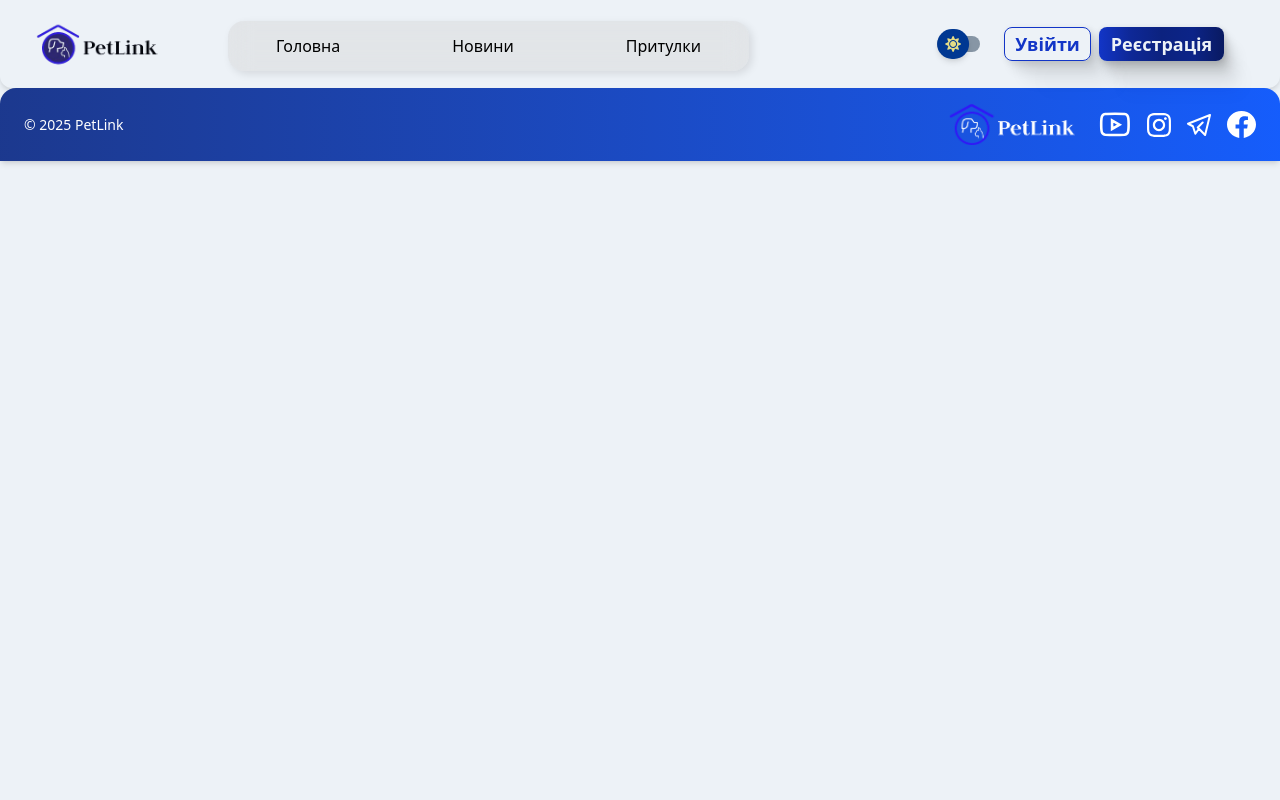
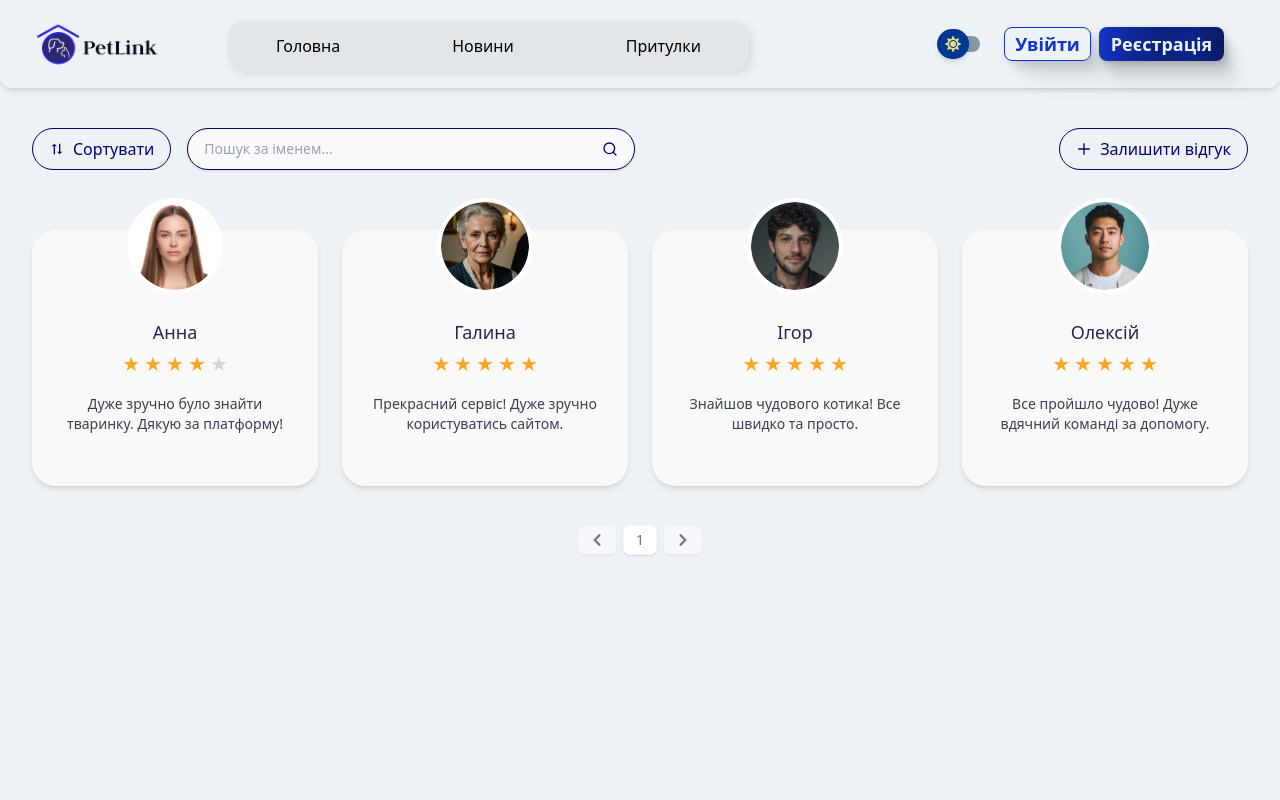
Before and after one commit to Miar0/Django-React-3DN, a React (Vite) app in the folder frontend/: page /reviews in a window 1280 px wide. Shown: the top 800 px of the page. Built offline with nearby package versions, Linux system fonts and the light colour scheme.

Commit message:
feat:create review and view reviews

```diff
--- a/frontend/src/App.jsx
+++ b/frontend/src/App.jsx
@@ -17,6 +17,8 @@ import DashboardShelter from './pages/DashboardShelter';
 import Footer from './components/Footer'
 import ResetPasswordForm from "./components/ResetPasswordForm";
 import useDisableScroll from './hooks/useDisableScroll'
+import ReviewsPage from './pages/ReviewsShelter'
+import CreateReviewsShelter from "./pages/CreateReviewsShelter";
 
 function App() {
     const [modalType, setModalType] = useState(null)
@@ -47,6 +49,8 @@ function App() {
                     <Route path="/shelters" element={<SheltersPage />} />
                     <Route path="/shelters/:id" element={<ShelterDetailPage />} />
                     <Route path="/dashboard/shelter" element={<DashboardShelter />} />
+                    <Route path="/reviews" element={<ReviewsPage />} />
+                    <Route path="/reviews/create" element={<CreateReviewsShelter />} />
                 </Routes>
                 <Modal isOpen={modalType !== null} onClose={closeModal}>
                     {modalType === 'login' && (
--- /dev/null
+++ b/frontend/src/components/ButtonCreateReview.jsx
@@ -0,0 +1,19 @@
+import React from 'react'
+import {HiOutlinePlus} from 'react-icons/hi'
+import {useNavigate} from 'react-router-dom'
+
+const ButtonCreate = () => {
+    const navigate = useNavigate();
+
+    return (
+        <button
+            onClick={() => navigate('/reviews/create')}
+            className="flex items-center gap-2 px-4 py-2 border border-[#07006D] rounded-full text-[#07006D] font-medium hover:bg-[#f4f4ff] transition whitespace-nowrap"
+        >
+            <HiOutlinePlus/>
+            Залишити відгук
+        </button>
+    )
+}
+
+export default ButtonCreate
--- a/frontend/src/components/SortDropdown.jsx
+++ b/frontend/src/components/SortDropdown.jsx
@@ -28,8 +28,8 @@ const SortDropdown = ({ options = defaultOptions, onChange, selected }) => {
                         <div
                             key={option.value}
                             className={`px-4 py-2 cursor-pointer hover:bg-gray-300/20 text-sm ${
-                                selected === option.value ? 'font-semibold' +
-                                    ' text-green-400' : ''
+                                selected === option.value ? 'font-semibold ' +
+                                    'text-green-400' : 'dark:text-white'
                             }`}
                             onClick={() => {
                                 onChange(option.value)
--- a/frontend/src/components/reviews/ReviewCard.jsx
+++ b/frontend/src/components/reviews/ReviewCard.jsx
@@ -2,26 +2,34 @@ import React from 'react';
 
 const ReviewCard = ({ review }) => {
     return (
-        <div className="w-72 h-60 mt-5 bg-[rgba(249,249,249,0.99)] dark:bg-[#1F1F2B]/75 rounded-3xl
-        pt-11 pb-6 px-6  flex flex-col items-center justify-center shadow-md relative ">
+        <div className="w-full max-w-xs sm:max-w-sm md:max-w-[18rem] lg:max-w-[20rem] min-h-[16rem] mt-5
+            bg-[rgba(249,249,249,0.99)] dark:bg-[#1F1F2B]/75 rounded-3xl
+            pt-12 pb-6 px-6 flex flex-col items-center justify-start shadow-md relative mx-auto">
+
             <img
                 src={review.avatar}
                 alt={review.name}
-                className="w-30 h-30 rounded-full object-cover mb-8 -mt-29 z-10"
+                className="w-24 h-24 rounded-full object-cover mb-6 -mt-20 z-10 border-4 border-white dark:border-[#1F1F2B]"
             />
 
-            <h4 className="text-lg font-medium text-[#202857] dark:text-white mb-2">
+            <h4 className="text-base sm:text-lg font-medium text-[#202857] dark:text-white mb-1 text-center">
                 {review.name}
             </h4>
 
-            <div className="flex">
+            <div className="flex justify-center space-x-1 mb-2">
                 {Array.from({ length: 5 }).map((_, i) => (
                     <span key={i}
-                          className={`text-xl ${i < review.rating ? 'text-[#F9A825]' : 'text-gray-300'}`}>
+                          className={`text-base sm:text-xl ${i < review.rating ? 'text-[#F9A825]' : 'text-gray-300'}`}>
                         ★
                     </span>
                 ))}
             </div>
+
+            {review.comment && (
+                <p className="text-sm text-center text-gray-700 dark:text-gray-300 mt-2 line-clamp-4">
+                    {review.comment}
+                </p>
+            )}
         </div>
     );
 };
--- a/frontend/src/data/reviews.js
+++ b/frontend/src/data/reviews.js
@@ -9,37 +9,29 @@ const reviews = [
         name: "Анна",
         avatar: pointAnna,
         rating: 4,
+        comment: "Дуже зручно було знайти тваринку. Дякую за платформу!"
     },
     {
         id: 2,
         name: "Олексій",
         avatar: pointOleksiy,
         rating: 5,
+        comment: "Все пройшло чудово! Дуже вдячний команді за допомогу."
     },
     {
         id: 3,
         name: "Галина",
         avatar: pointGalina,
         rating: 5,
+        comment: "Прекрасний сервіс! Дуже зручно користуватись сайтом."
     },
     {
         id: 4,
         name: "Ігор",
-        avatar:pointIhor,
+        avatar: pointIhor,
         rating: 5,
-    },
-    // {
-    //     id: 5,
-    //     name: "Галина",
-    //     avatar: "https://randomuser.me/api/portraits/women/75.jpg",
-    //     rating: 6,
-    // },
-    // {
-    //     id: 6,
-    //     name: "Ігор",
-    //     avatar: "https://randomuser.me/api/portraits/men/45.jpg",
-    //     rating: 7,
-    // },
+        comment: "Знайшов чудового котика! Все швидко та просто."
+    }
 ];
 
 export default reviews;
--- /dev/null
+++ b/frontend/src/pages/CreateReviewsShelter.jsx
@@ -0,0 +1,101 @@
+import React, { useState } from 'react';
+import { useNavigate } from 'react-router-dom';
+import { FaStar, FaRegStar } from 'react-icons/fa';
+
+const CreateReviewsShelter = () => {
+    const navigate = useNavigate();
+    const [formData, setFormData] = useState({
+        rating: 0,
+        comment: '',
+    });
+
+    const handleChange = (e) => {
+        const { name, value } = e.target;
+        setFormData((prevData) => ({
+            ...prevData,
+            [name]: value,
+        }));
+    };
+
+    const handleStarClick = (rating) => {
+        setFormData((prevData) => ({
+            ...prevData,
+            rating: rating,
+        }));
+    };
+
+    const handleSubmit = (e) => {
+        e.preventDefault();
+        console.log('Дані відгуку надіслані:', formData);
+        navigate(-1);
+    };
+
+    return (
+        <div className="min-h-screen bg-[#F8FAF9] dark:bg-dark-fond py-10 px-4 md:px-12">
+            <div className="max-w-3xl mx-auto mb-4">
+                <button
+                    type="button"
+                    onClick={() => navigate(-1)}
+                    className="text-[#2563EB] dark:text-blue-400 underline text-sm cursor-pointer"
+                >
+                    ← Повернутися назад
+                </button>
+            </div>
+
+            <h1 className="text-[28px] md:text-[36px] font-bold text-[#1B1B1B] dark:text-white mb-8 text-center">
+                Написати відгук про притулок
+            </h1>
+            <form
+                onSubmit={handleSubmit}
+                className="max-w-3xl mx-auto bg-white dark:bg-[#1C1C2E] p-6 rounded-3xl shadow-md space-y-6"
+            >
+                <div>
+                    <label htmlFor="rating" className="block mb-1 font-medium dark:text-white">
+                        Оцінка (1-5) *
+                    </label>
+                    <div className="flex space-x-2">
+                        {[1, 2, 3, 4, 5].map((star) => (
+                            <button
+                                type="button"
+                                key={star}
+                                onClick={() => handleStarClick(star)}
+                                className="focus:outline-none cursor-pointer"
+                            >
+                                {formData.rating >= star ? (
+                                    <FaStar className="text-yellow-500" size={30} />
+                                ) : (
+                                    <FaRegStar className="text-gray-300" size={30} />
+                                )}
+                            </button>
+                        ))}
+                    </div>
+                </div>
+
+                <div>
+                    <label htmlFor="comment" className="block mb-1 font-medium dark:text-white">
+                        Коментар *
+                    </label>
+                    <textarea
+                        id="comment"
+                        name="comment"
+                        value={formData.comment}
+                        onChange={handleChange}
+                        className="w-full px-4 py-2 rounded-md bg-gray-100 dark:bg-gray-700 text-black dark:text-white resize-none overflow-y-auto max-h-40 outline-none focus:ring-1"
+                        placeholder="Ваш коментар"
+                        rows="4"
+                        required
+                    />
+                </div>
+
+                <button
+                    type="submit"
+                    className="w-full py-2 bg-blue-600 text-white font-medium rounded-md shadow-sm hover:bg-blue-700 focus:outline-none focus:ring-2 focus:ring-blue-500"
+                >
+                    Надіслати відгук
+                </button>
+            </form>
+        </div>
+    );
+};
+
+export default CreateReviewsShelter;
--- /dev/null
+++ b/frontend/src/pages/ReviewsShelter.jsx
@@ -0,0 +1,75 @@
+import React, {useState, useMemo, useEffect} from 'react';
+import Pagination from '../components/Pagination';
+import SortDropdown from '../components/SortDropdown';
+import ButtonCreate from '../components/ButtonCreateReview';
+import reviews from "../data/reviews.js";
+import ReviewCard from "../components/reviews/ReviewCard.jsx";
+import SearchInput from "../components/SearchInput.jsx";
+
+const ITEMS_PER_PAGE = 12;
+
+const defaultOptions = [
+    {label: 'За назвою (А-Я)', value: 'name'},
+    {label: 'За оцінкою (вища спочатку)', value: 'ratingDesc'},
+    {label: 'За оцінкою (нижча спочатку)', value: 'ratingAsc'},
+];
+
+const ReviewsPage = () => {
+    const [allReviews, setAllReviews] = useState([]);
+    const [currentPage, setCurrentPage] = useState(0);
+    const [query, setQuery] = useState('');
+    const [sortValue, setSortValue] = useState('name');
+
+    useEffect(() => {
+        setAllReviews(reviews);
+    }, []);
+
+    const filteredReviews = useMemo(() => {
+        let result = allReviews.filter((review) =>
+            review.name.toLowerCase().includes(query.toLowerCase())
+        );
+
+        if (sortValue === 'name') {
+            result.sort((a, b) => a.name.localeCompare(b.name));
+        } else if (sortValue === 'ratingDesc') {
+            result.sort((a, b) => b.rating - a.rating);
+        } else if (sortValue === 'ratingAsc') {
+            result.sort((a, b) => a.rating - b.rating);
+        }
+
+        return result;
+    }, [query, sortValue, allReviews]);
+
+    const offset = currentPage * ITEMS_PER_PAGE;
+    const currentReviews = filteredReviews.slice(offset, offset + ITEMS_PER_PAGE);
+    const pageCount = Math.ceil(filteredReviews.length / ITEMS_PER_PAGE);
+
+    return (
+        <div className="min-h-screen max-w-[1440px] mx-auto py-10">
+            <div className="flex flex-col md:flex-row justify-between items-center gap-4 mb-10 px-8">
+                <div className="flex gap-4 w-full">
+                    <SortDropdown
+                        options={defaultOptions}
+                        selected={sortValue}
+                        onChange={(value) => setSortValue(value)}
+                    />
+                    <SearchInput
+                        value={query}
+                        onChange={(e) => setQuery(e.target.value)}
+                        placeholder="Пошук за іменем..."/>
+                </div>
+                <ButtonCreate/>
+            </div>
+
+            <div className="grid grid-cols-2 md:grid-cols-3 lg:grid-cols-4 gap-6 px-8">
+                {currentReviews.map((review) => (
+                    <ReviewCard key={review.id} review={review}/>
+                ))}
+            </div>
+
+            <Pagination pageCount={pageCount} onPageChange={({selected}) => setCurrentPage(selected)}/>
+        </div>
+    );
+};
+
+export default ReviewsPage;
```
Also changed, not shown: frontend/src/pages/CreateAnnouncementPage.jsx (+16 -9 lines).
